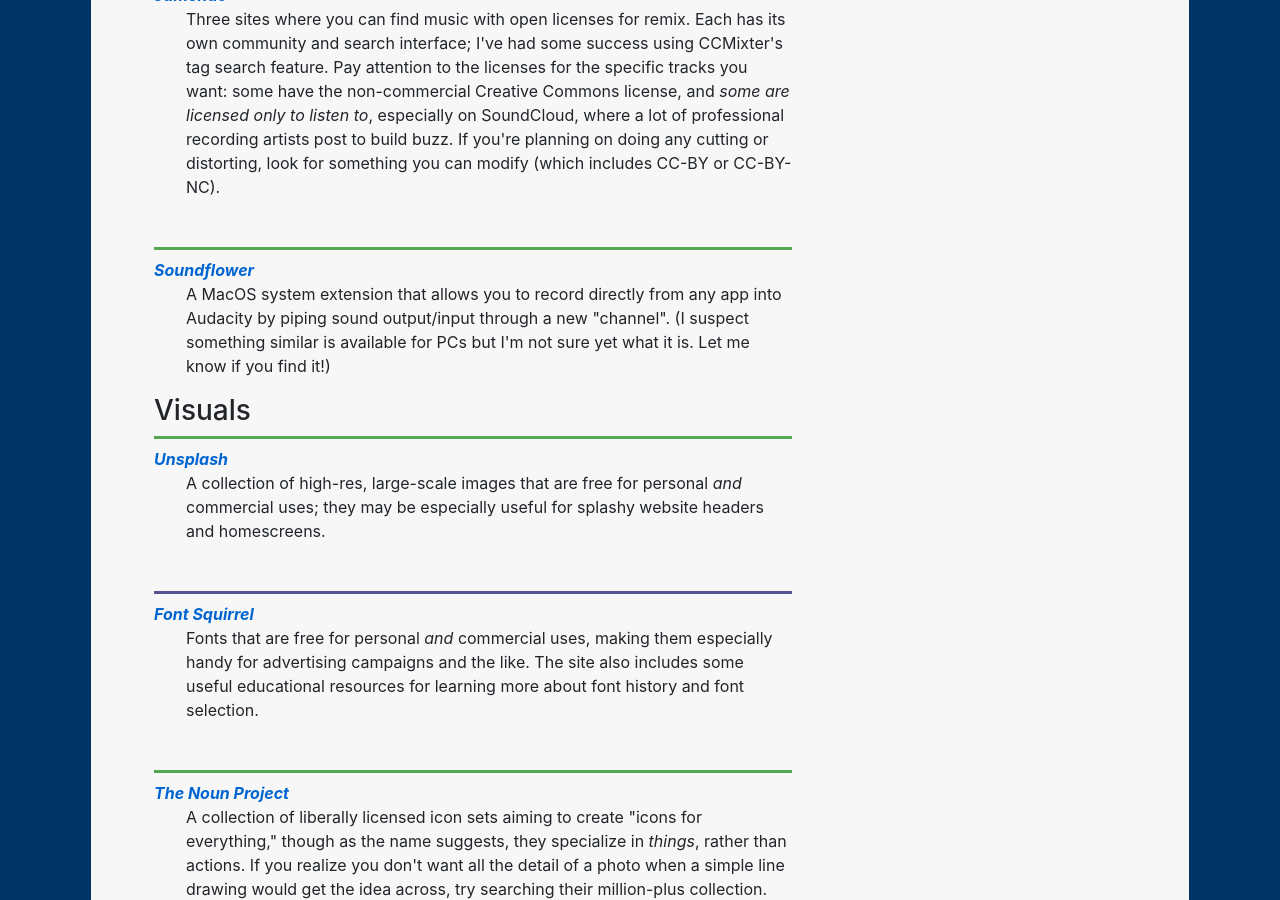
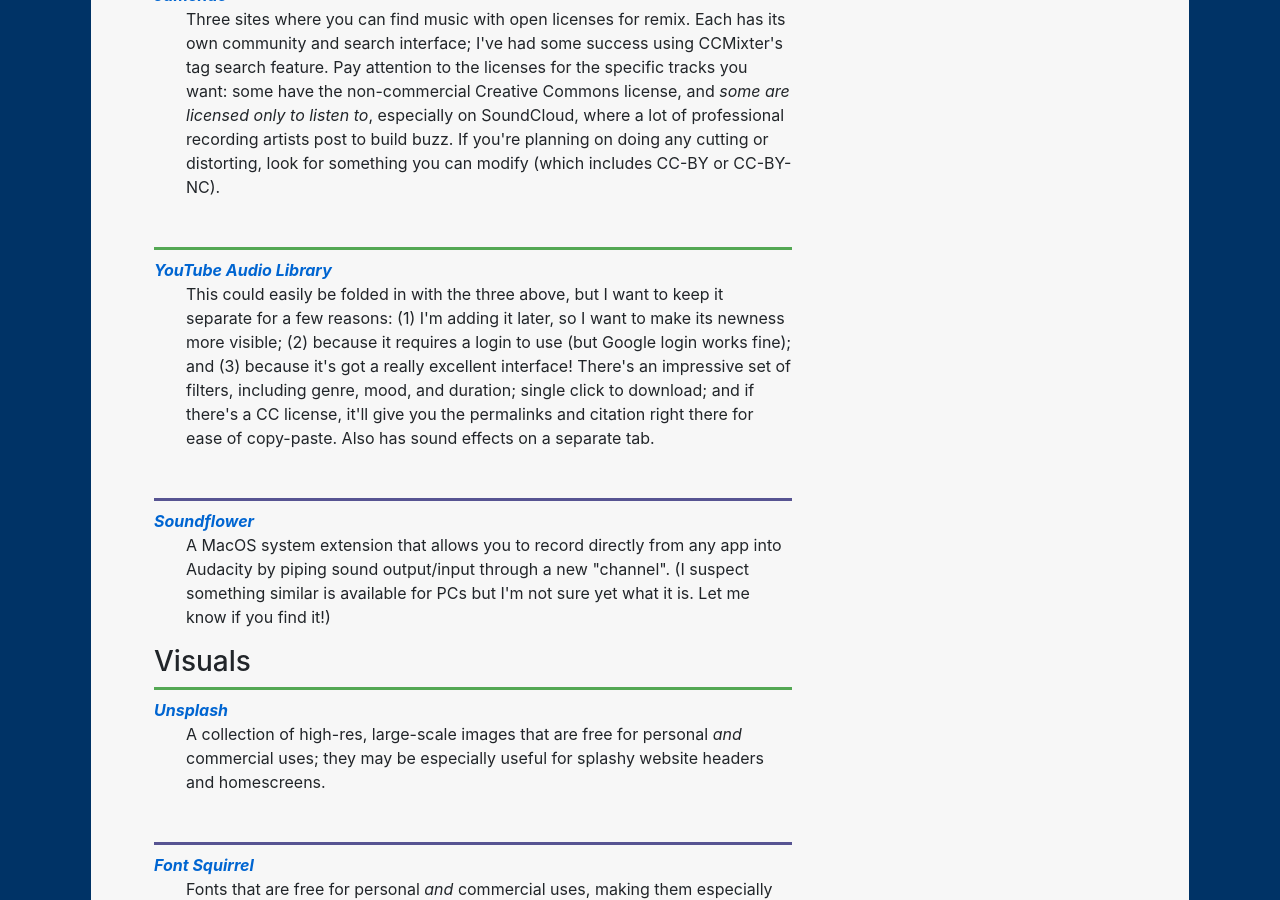
Before and after one commit to benmiller314/cdm2020spring, a Jekyll site: the page built from resources.md, in a window 1280 px wide and 900 px high, scrolled down 3402 px. Built offline with Jekyll 4.4.1, drawn with Linux system fonts in a browser that asks for light colours.

Commit message:
add youtube audio library

```diff
--- a/resources.md
+++ b/resources.md
@@ -78,6 +78,10 @@
 <dt><a href="https://soundcloud.com/">SoundCloud</a></dt>
 <dt><a href="https://www.jamendo.com">Jamendo</a></dt>
 <dd>Three sites where you can find music with open licenses for remix. Each has its own community and search interface; I've had some success using CCMixter's tag search feature. Pay attention to the licenses for the specific tracks you want: some have the non-commercial Creative Commons license, and <em>some are licensed only to listen to</em>, especially on SoundCloud, where a lot of professional recording artists post to build buzz. If you're planning on doing any cutting or distorting, look for something you can modify (which includes CC-BY or CC-BY-NC).</dd>
+
+<dt><a href="https://www.youtube.com/audiolibrary/music">YouTube Audio Library</a></dt>
+<dd>This could easily be folded in with the three above, but I want to keep it separate for a few reasons: (1) I'm adding it later, so I want to make its newness more visible; (2) because it requires a login to use (but Google login works fine); and (3) because it's got a really excellent interface! There's an impressive set of filters, including genre, mood, and duration; single click to download; and if there's a CC license, it'll give you the permalinks and citation right there for ease of copy-paste. Also has sound effects on a separate tab.
+</dd>
 
 <dt><a href="https://github.com/mattingalls/Soundflower">Soundflower</a></dt>
 <dd>A MacOS system extension that allows you to record directly from any app into Audacity by piping sound output/input through a new "channel". (I suspect something similar is available for PCs but I'm not sure yet what it is. Let me know if you find it!)</dd>
```
